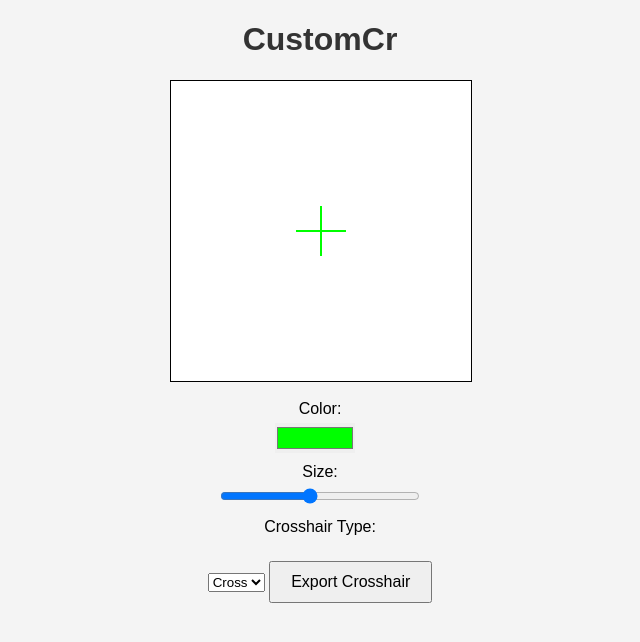
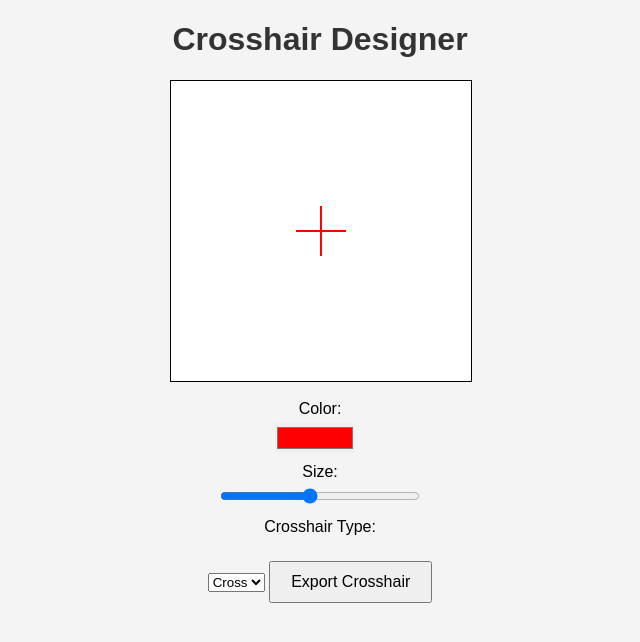
Before and after one commit to letrovos/CustomCrs, a plain HTML site: page index.html in a window 1280 px wide. Shown: the whole page, without its empty margins (320-960 px from the left). Drawn offline with Linux system fonts and the light colour scheme.

Commit message:
Update index.html

```diff
--- a/index.html
+++ b/index.html
@@ -3,17 +3,17 @@
 <head>
     <meta charset="UTF-8">
     <meta name="viewport" content="width=device-width, initial-scale=1.0">
-    <title>CustomCr</title>
+    <title>Crosshair Designer</title>
     <link rel="stylesheet" href="style.css">
 </head>
 <body>
-    <h1>CustomCr</h1>
+    <h1>Crosshair Designer</h1>
     <div class="crosshair-preview">
         <canvas id="crosshairCanvas"></canvas>
     </div>
     <div class="controls">
         <label for="color">Color:</label>
-        <input type="color" id="colorPicker" value="#00FF00">
+        <input type="color" id="colorPicker" value="#FF0000">
 
         <label for="size">Size:</label>
         <input type="range" id="sizeSlider" min="10" max="100" value="50">
```
